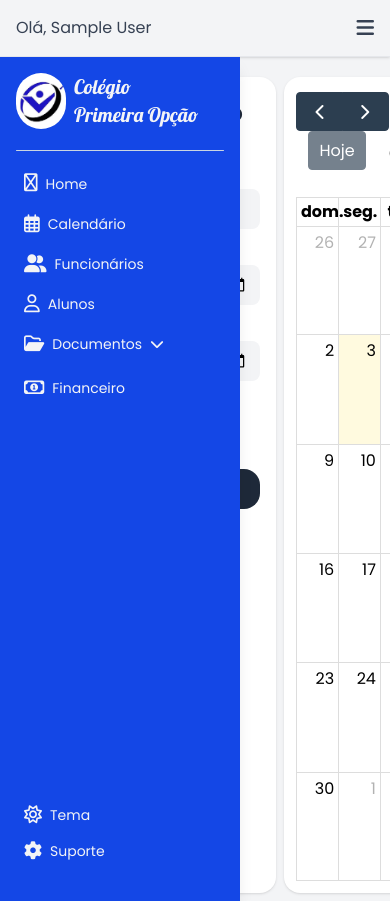
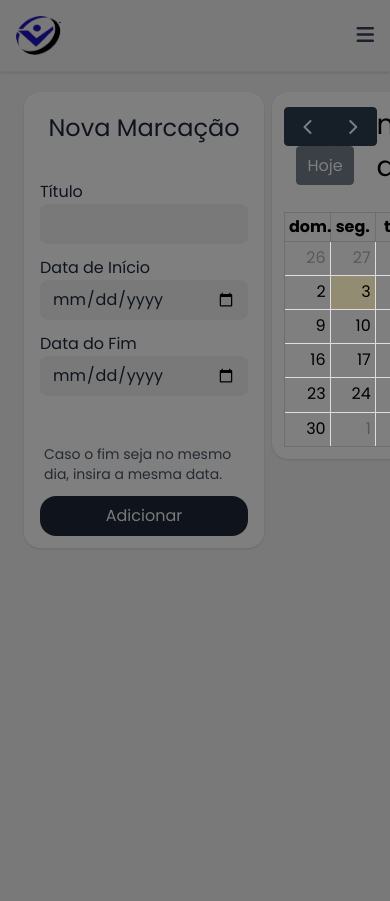
Before and after one commit to paulorodriguesdev06/colegio_primeira_opcao, a PHP site: page /colegio_primeira_opcao/calendario in a window 390 px wide; the page is wider, and only the part inside the window is pictured. After the commit the page ends 536 px from the top of that part, so only its background shows below. Run offline with PHP 8.4, Linux system fonts and the light colour scheme; the visitor is signed in with stand-in values (Sample User, id 1); lists and menus that the app fills with data are empty; style sheets or scripts are compiled from the project's sources; some libraries are stand-ins or nearby versions; some web fonts are replaced.

Commit message:
Deixando o Menu Responsivo e agora os inputs do login ficam com o valor digitado caso estejam errados.

```diff
--- a/app/views/calendario/index.php
+++ b/app/views/calendario/index.php
@@ -1,6 +1,6 @@
 <section class="h-full px-3 py-2 flex gap-2">
     <div class="min-w-60 py-3 px-4 flex flex-col bg-white rounded-2xl shadow">
-        <h2 class="text-2xl text-gray-800 mt-2">Nova Marcação</h2>
+        <h2 class="text-2xl text-center text-gray-800 mt-2">Nova Marcação</h2>
         <div class="flex flex-col gap-3 my-9">
             <label for="titulo" class="flex flex-col text-gray-800">
                 Título
@@ -15,7 +15,7 @@
                 <input type="date" id="data_fim" class="w-full px-3 py-2 bg-gray-100 rounded-lg focus:outline-none">
             </label>
         </div>
-        <p class=" mt-3 text-sm text-gray-600 text-wrap max-w-60">Caso o fim seja no mesmo dia, insira a mesma data.
+        <p class="max-w-60 my-3 pl-1 text-sm text-gray-600 text-wrap">Caso o fim seja no mesmo dia, insira a mesma data.
         </p>
         <a href="" class="bg-gray-800 px-3 py-2 rounded-2xl text-gray-100 text-center transition hover:bg-gray-500">Adicionar</a>
     </div>
--- a/app/views/login/index.php
+++ b/app/views/login/index.php
@@ -32,6 +32,7 @@ use App\Controllers\LoginController;
 		          name="usuario"
 		          required
 		          placeholder="Digite seu usuário"
+				  value="<?= $usuario = isset($usuario) ? $usuario : '' ?>"
 		          class="mt-1 w-full px-4 py-2 border border-gray-300 rounded-md shadow-sm focus:outline-none focus:ring-2 focus:ring-blue-500 focus:border-transparent"
 		        />
 	        </div>
@@ -45,6 +46,7 @@ use App\Controllers\LoginController;
 		          name="senha"
 		          required
 		          placeholder="Digite sua senha"
+				  value="<?= $senha = isset($senha) ? $senha : '' ?>"
 		          class="mt-1 w-full px-4 py-2 border border-gray-300 rounded-md shadow-sm focus:outline-none focus:ring-2 focus:ring-blue-500 focus:border-transparent"
 		        />
 	     	</div>
--- a/app/views/templates/templateAdmin.php
+++ b/app/views/templates/templateAdmin.php
@@ -1,6 +1,6 @@
 <?php $this->view('templates/headAdmin') ?>
 
-<body class="bg-gray-100 w-screen h-screen font-[Poppins]">
+<body class="bg-gray-100 font-[Poppins]">
 
     <header>
         <div class="relative hidden lg:block">
@@ -45,7 +45,7 @@
 
                     <!-- Documentos -->
 
-                    <a href="<?= BASE_URL ?>/documentos" class="nav-link flex gap-2 items-center transition delay-100 hover:bg-blue-800 p-2 rounded-xl" id="documents-nav">
+                    <a href="<?= BASE_URL ?>/documentos" class="nav-link flex gap-2 items-center transition delay-100 hover:bg-blue-800 p-2 rounded-xl documents-nav">
                         <i class="fa-regular fa-folder-open text-lg transition"></i>
                         Documentos
                         <i class="fa-solid fa-chevron-down" id="arrow-document"></i>
@@ -53,7 +53,7 @@
 
                     <!-- Dropdown Documentos -->
 
-                    <div class="overflow-hidden max-h-0 opacity-0 transition-all duration-400 ease-in-out ml-4" id="documents-dropdown">
+                    <div class="overflow-hidden max-h-0 opacity-0 transition-all duration-400 ease-in-out ml-4 documents-dropdown">
 
                         <!-- Provas -->
 
@@ -134,27 +134,25 @@
 
         <!-- Menu Topo -->
 
-        <div class="flex justify-between items-center gap-2 lg:hidden w-full px-4 py-4 border-b border-b-gray-200 shadow text-gray-700">
-
-            <h2>Olá, <?= $_SESSION['nome'] ?></h2>
-            <i class="fa-solid fa-bars text-xl"></i>
-
+        <div class="w-full px-4 py-4 flex justify-between items-center gap-2 lg:hidden border-b border-b-gray-200 shadow text-gray-700">
+            <img src="<?= BASE_IMAGES ?>logo-removebg.png?" class="max-w-[50px] rounded-full" alt="Logo-image">
+            <i class="fa-solid fa-bars text-xl" id="menu-icon"></i>
         </div>
 
 
-        <!-- Menu Lateral -->
+        <!-- Menu Lateral Responsivo -->
 
-        <div class="block lg:hidden z-30">
-            <nav id="left-menu" class="flex flex-col fixed left-0 w-60 h-full bg-blue-700 shadow-lg text-gray-100 text-sm p-4 ">
+        <div class="hidden lg:hidden">
+            <nav id="left-menu-responsive" class="w-70 h-full p-4 fixed top-0 left-0 z-40 flex flex-col bg-blue-700 shadow-lg text-gray-100 text-sm">
 
                 <div class="logo-box flex mb-[10%]">
                     <img src="<?= BASE_IMAGES ?>logo.jpg?>" class="max-w-[50px] rounded-full" alt="Logo-image">
                     <h2 class="text-xl font-[Lobster] block pl-2">Colégio <span class="flex">Primeira Opção</span></h2>
                 </div>
 
-                <div class="w-full h-px rounded-3xl bg-slate-300 mb-4"></div>
+                <!-- <div class="w-full h-px rounded-3xl bg-slate-300 mb-4"></div> -->
 
-                <div class="nav-links flex flex-col gap-1">
+                <div class="nav-links flex flex-col gap-3">
 
                     <!-- Home -->
 
@@ -186,7 +184,7 @@
 
                     <!-- Documentos -->
 
-                    <a href="<?= BASE_URL ?>/documentos" class="nav-link flex gap-2 items-center transition delay-100 hover:bg-blue-800 p-2 rounded-xl" id="documents-nav">
+                    <a href="<?= BASE_URL ?>/documentos" class="documents-nav nav-link flex gap-2 items-center transition delay-100 hover:bg-blue-800 p-2 rounded-xl documents-nav">
                         <i class="fa-regular fa-folder-open text-lg transition"></i>
                         Documentos
                         <i class="fa-solid fa-chevron-down" id="arrow-document"></i>
@@ -194,7 +192,7 @@
 
                     <!-- Dropdown Documentos -->
 
-                    <div class="overflow-hidden max-h-0 opacity-0 transition-all duration-400 ease-in-out ml-4" id="documents-dropdown">
+                    <div class="documents-dropdown overflow-hidden max-h-0 opacity-0 transition-all duration-400 ease-in-out ml-4">
 
                         <!-- Provas -->
 
@@ -239,11 +237,15 @@
             </nav>
         </div>
 
+        <!-- Overlay -->
+
+        <div class="overlay w-full h-full fixed top-0 left-0 bg-black/50 z-10" id="overlay" style="z-index: 1;"></div>
+
     </header>
 
     <!-- Conteúdo da View -->
 
-    <main class="w-full h-full px-6 pt-3 lg:w-[calc(100%-240px)] lg:h-[calc(100%-52px)] lg:ml-60 lg:pt-17 z-20">
+    <main class="w-full h-full px-3 lg:px-6 pt-3 lg:w-[calc(100%-240px)] lg:h-[calc(100%-52px)] lg:ml-60 lg:pt-17 z-20 overflow-x-hidden">
 
         <?php $this->view($view, $viewData); ?>
 
@@ -274,17 +276,17 @@
 
             $('.nav-link').click(function() {
                 if ($(this).hasClass('dropdown')) {
-                    $('#documents-nav').addClass('bg-blue-800');
+                    $('.documents-nav').addClass('bg-blue-800');
                 }
                 $('.nav-link').removeClass('bg-blue-800');
                 $(this).toggleClass('bg-blue-800');
             });
 
 
-            $('#documents-nav').on('click', function(e) {
+            $('.documents-nav').on('click', function(e) {
                 e.preventDefault();
 
-                const $dropdown = $('#documents-dropdown');
+                const $dropdown = $('.documents-dropdown');
                 const $arrow = $('#arrow-document');
 
                 if ($dropdown.hasClass('max-h-0')) {
@@ -317,5 +319,10 @@
 
             });
 
+            $('#menu-icon').on('click', function() {
+                const $menu = $('.menu');
+                $menu.toggleClass('max-h-0');
+            });
+
         });
     </script>
```
Also changed, not shown: app/controllers/LoginController.php (+7 -1 lines), public/assets/js/calendario_scripts.js.
